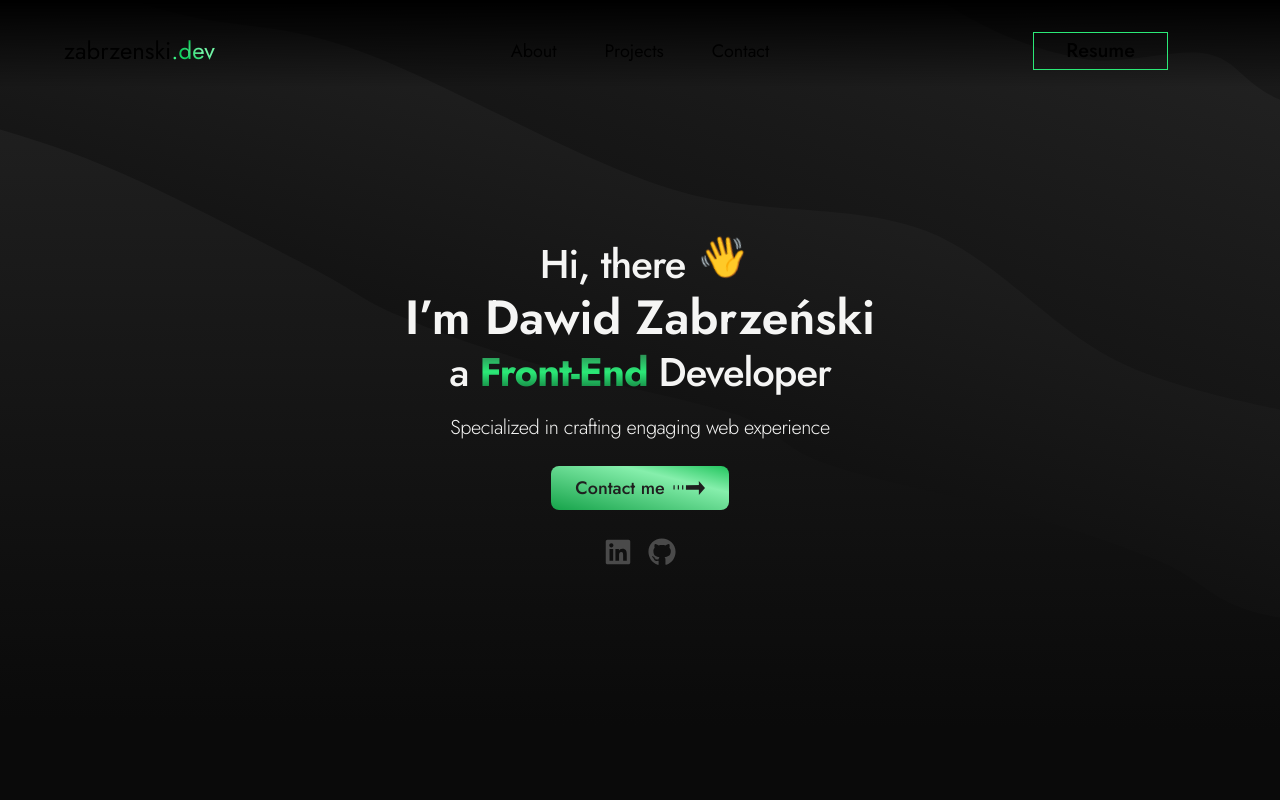
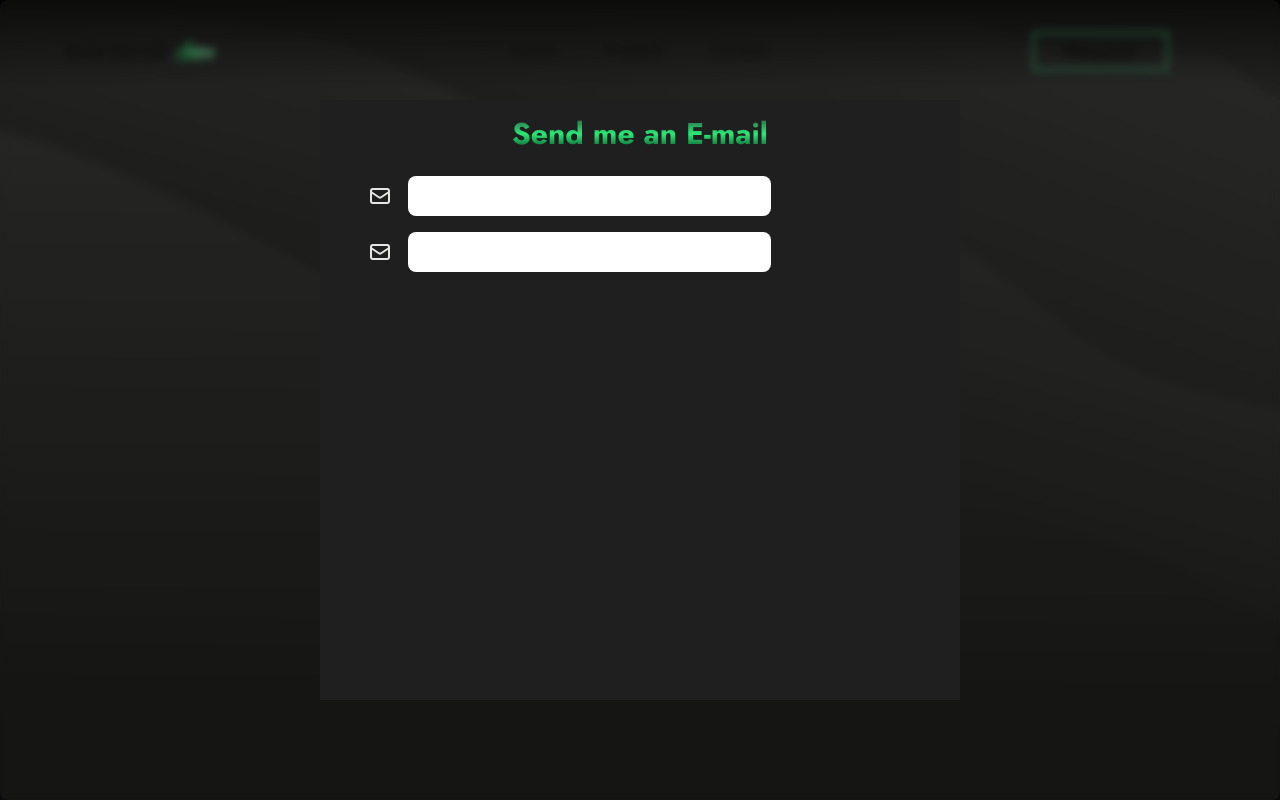
Before and after one commit to dawidzabrzenski/web-portfolio, a React (Vite) app: page / in a window 1280 px wide. Shown: the top 800 px of the page. Built offline with nearby package versions, Linux system fonts and the light colour scheme.

Commit message:
Email form work

```diff
--- a/src/App.jsx
+++ b/src/App.jsx
@@ -3,7 +3,6 @@ import AboutMe from "./ui/AboutMe";
 import Projects from "./ui/Projects";
 import Contact from "./ui/Contact";
 import Navbar from "./components/Navbar";
-import Form from "./ui/Form";
 
 // snap-y snap-mandatory
 
@@ -23,7 +22,6 @@ function App() {
       <div id="contact" className="snap-start">
         <Contact />
       </div>
-      <Form />
     </div>
   );
 }
--- /dev/null
+++ b/src/components/EmailForm.jsx
@@ -0,0 +1,25 @@
+import { HiOutlineMail } from "react-icons/hi";
+
+function EmailForm() {
+  return (
+    <div className="absolute top-0 z-50 flex h-full w-full items-center justify-center rounded-lg bg-stone-700/20 backdrop-blur-sm">
+      <div className="flex h-3/4 w-2/4 flex-col gap-6 bg-dark px-12 py-4">
+        <h3 className="text-gradient text-center text-3xl">
+          Send me an E-mail
+        </h3>
+        <form className="flex flex-col gap-4">
+          <div className="flex items-center gap-4">
+            <HiOutlineMail className="size-6 text-stone-200" />
+            <input className="w-2/3 rounded-lg px-2 py-2 focus:border" />
+          </div>
+          <div className="flex items-center gap-4">
+            <HiOutlineMail className="size-6 text-stone-200" />
+            <input className="w-2/3 rounded-lg px-2 py-2 focus:border" />
+          </div>
+        </form>
+      </div>
+    </div>
+  );
+}
+
+export default EmailForm;
--- /dev/null
+++ b/src/hooks/useOutsideClick.js
@@ -0,0 +1,23 @@
+import { useEffect, useRef } from "react";
+
+export function useOutsideClick(handler, listenCapturing = true) {
+  const ref = useRef();
+
+  useEffect(
+    function () {
+      function handleClick(e) {
+        if (ref.current && !ref.current.contains(e.target)) {
+          handler();
+        }
+      }
+
+      document.addEventListener("click", handleClick, listenCapturing);
+
+      return () =>
+        document.removeEventListener("click", handleClick, listenCapturing);
+    },
+    [handler, listenCapturing],
+  );
+
+  return ref;
+}
--- a/src/ui/Contact.jsx
+++ b/src/ui/Contact.jsx
@@ -1,5 +1,6 @@
 import ContactBtn from "../components/ContactBtn";
 import { motion } from "framer-motion";
+import EmailForm from "../components/EmailForm";
 
 function Contact() {
   return (
@@ -29,6 +30,7 @@ function Contact() {
           className="z-10 hidden w-full transform md:absolute md:block"
         />
       </motion.div>
+      <EmailForm />
     </section>
   );
 }
--- a/src/ui/Form.jsx
+++ /dev/null
@@ -1,23 +0,0 @@
-function Form() {
-  return (
-    <div>
-      <form name="contact" netlify>
-        <p>
-          <label>
-            Name <input type="text" name="name" />
-          </label>
-        </p>
-        <p>
-          <label>
-            Email <input type="email" name="email" />
-          </label>
-        </p>
-        <p>
-          <button type="submit">Send</button>
-        </p>
-      </form>
-    </div>
-  );
-}
-
-export default Form;
```
